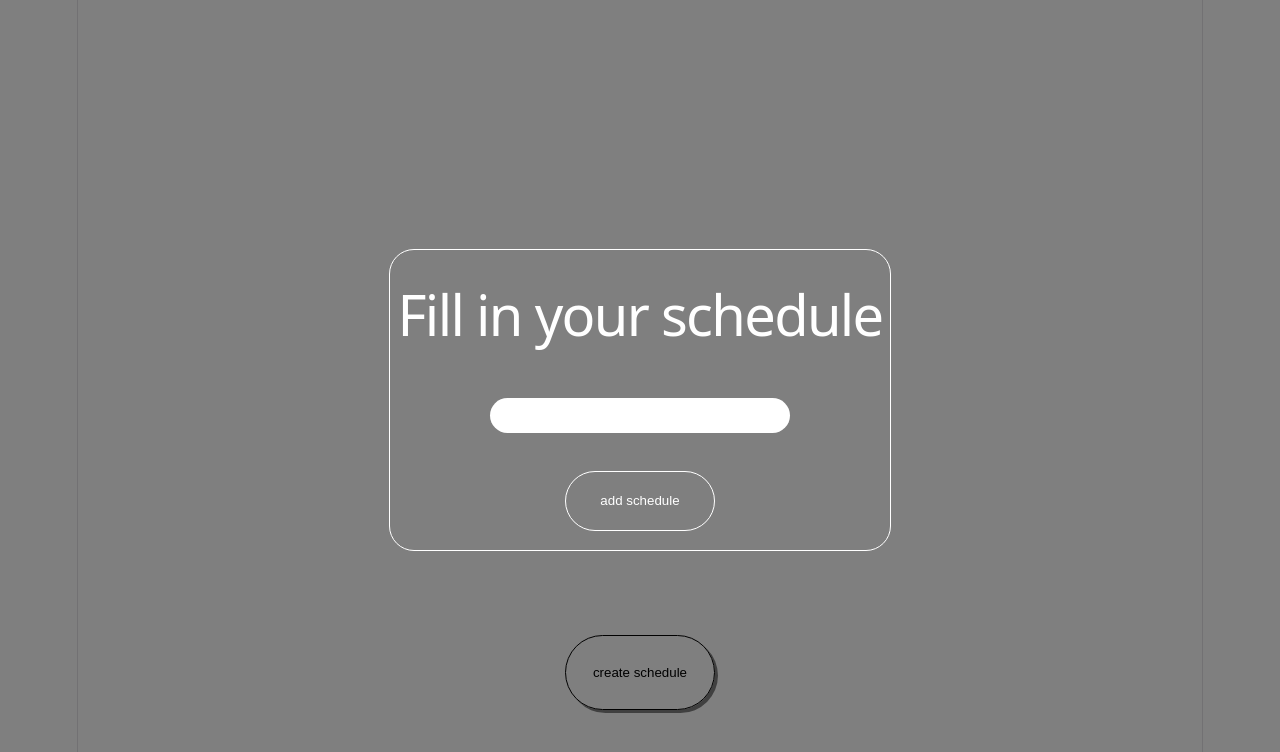
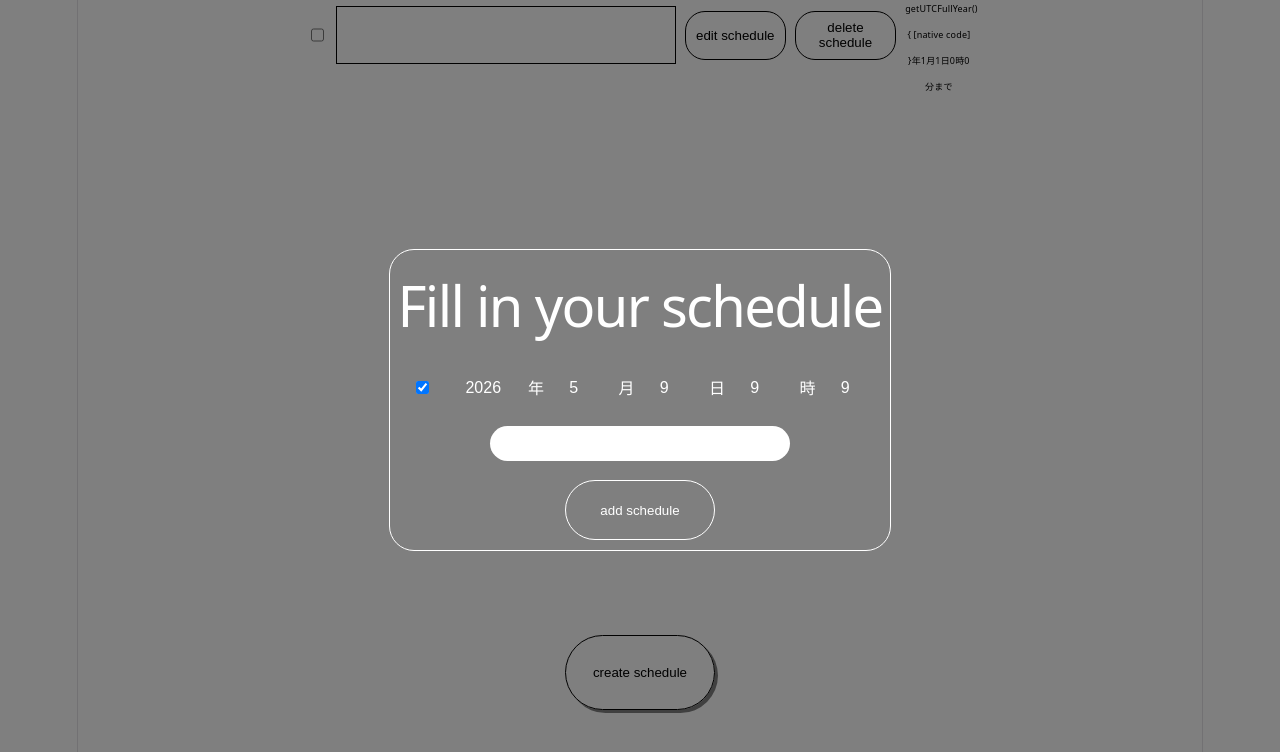
Before and after one commit to rutohe/react_todo, a React (Vite) app: page / in a window 1280 px wide. Both pictures are taken after a click on the button "create schedule". Shown: the top 752 px of the page. Built offline with nearby package versions, Linux system fonts and the light colour scheme.

Commit message:
期限入力追加

```diff
--- a/src/App.css
+++ b/src/App.css
@@ -1,3 +1,6 @@
+body{
+  user-select: none;
+}
 .modal{
   width: 500px;
   height: 300px;
@@ -87,7 +90,7 @@ body{
   justify-content: space-around;
   align-items: center;
 }
-.row p{
+.schedule-name{
   width: 50%;
   height: 80%;
   border: 1px solid black;
@@ -98,9 +101,11 @@ body{
 .row button{
   border: 1px solid black;
   border-radius: 20px;
-  background: transparent;
   width: 15%;
   height: 70%;
+  background: transparent;
+  position: relative;
+  overflow: hidden;
 }
 .row input{
   height: 100%;
@@ -108,3 +113,54 @@ body{
 .done{
   background-color: lightgreen;
 }
+.date-wrapper{
+  width: 100%;
+  display: flex;
+  flex-direction: row;
+  justify-content: space-around;
+  align-items: center;
+  color: white;
+  font-size: 16px;
+}
+.date-wrapper input{
+  color: white;
+  text-align: center;
+  font-size: 16px;
+}
+.no-deadline{
+  filter: brightness(.7);
+}
+.deadline{
+  width: 10%;
+  border: none;
+  font-size: .5em;
+  color: black;
+}
+.delete-btn::after{
+  content: "";
+  width: 100%;
+  height: 100%;
+  background-color: rgba(255, 0, 0, 0.5);
+  position: absolute;
+  inset: 0;
+  border-radius: 20px;
+  transform: translate(100% ,0);
+  transition: transform .5s;
+}
+.edit-btn::after{
+    content: "";
+  width: 100%;
+  height: 100%;
+  background-color: rgba(0, 255, 0, 0.5);
+  position: absolute;
+  inset: 0;
+  border-radius: 20px;
+  transform: translate(100% ,0);
+  transition: transform .5s;
+}
+.delete-btn:hover::after{
+  transform: translate(0,0);
+}
+.edit-btn:hover:after{
+  transform: translate(0,0);
+}
--- a/src/App.jsx
+++ b/src/App.jsx
@@ -6,14 +6,25 @@ import heroImg from './assets/hero.png'
 import './App.css'
 
 function App() {
+  const now = new Date()
+  const dateObj = {
+    year:now.getFullYear(),
+    month:now.getMonth() + 1,
+    day:now.getDate(),
+    hour:now.getHours(),
+    minute:now.getMinutes()
+  }
   const [modalOpen,setModalOpen] = useState(false)
   const [input,setInput] = useState("")
   const [isEdit,setIsEdit] = useState({editing:false,row:-1})
+  const [deadline,setDeadline] = useState(dateObj)
+  const [isLine,setIsLine] = useState(true)
+
 
 
   const [schedule,setSchedule] = useState(()=>{
     const savedSchedule = localStorage.getItem('schedule')
-    return (savedSchedule) ? JSON.parse(savedSchedule) : []
+    return (savedSchedule) ? JSON.parse(savedSchedule) : [{text:"",checked:false,deadline:{year:now.getUTCFullYear,month:1,day:1,hour:0,minute:0},isDeadLine:true}]
   })
   useEffect(() => {
     localStorage.setItem(
@@ -23,15 +34,35 @@ function App() {
     console.log(localStorage);
 
   }, [schedule])
+  const modalInit = () => {
+    setInput("")
+    setIsEdit({editing:false,row:-1})
+    setDeadline(dateObj)
+    setIsLine(isLine)
+  }
+  const inputEnter = () => {
+    if (!input.trim()) return
+      setModalOpen(false)
+      if(isEdit.editing){
+        setSchedule((schedule)=>
+          schedule.map((item,index)=>{
+            return index === isEdit.row ? {text:input,checked:item.checked,deadline:deadline,isDeadLine:isLine} : item
+          })
+        )
+      }
+      else{
+        setSchedule((schedule)=>[...schedule,{text:input,checked:false,deadline:deadline,isDeadLine:isLine}])
+      }
+      modalInit();
+    }
   return (
     <>
       <button
       type='button'
       className='open-btn'
       onClick={()=>{
-        setInput("")
-        setIsEdit({editing:false,row:-1})
         setModalOpen(true)
+        modalInit()
       }}
       >
         create schedule
@@ -39,7 +70,6 @@ function App() {
       <div className='schedule-wrapper'>
       {schedule.map((item,index) => {
         return <div key={index} className={item.checked ? 'row done' :'row'}>
-          <p>{item.text}</p>
           <input
             type="checkbox"
             checked={item.checked}
@@ -53,6 +83,7 @@ function App() {
               })
             }}
           />
+          <p className='schedule-name'>{item.text}</p>
           <button
             type='button'
             className='edit-btn'
@@ -60,6 +91,8 @@ function App() {
               setModalOpen(true)
               setIsEdit({editing:true,row:index})
               setInput(item.text)
+              setDeadline(item.deadline)
+              setIsLine(item.isDeadLine)
             }}
           >
             edit schedule
@@ -77,6 +110,7 @@ function App() {
           >
             delete schedule
           </button>
+          <p className='deadline'>{(item.isDeadLine) ? `${item.deadline.year}年${item.deadline.month}月${item.deadline.day}日${item.deadline.hour}時${item.deadline.minute}分まで` : '期限なし'}</p>
         </div>
       })}
       </div>
@@ -90,31 +124,87 @@ function App() {
           onClick={(e) => e.stopPropagation()}//親への伝播ストップ
         >
           <h1>Fill in your schedule</h1>
-          <div className='input-wrapper'><input
-          type="text"
-          value={input}
-          onChange={(e)=>setInput(e.target.value)}
-          /></div>
+          <div className={(!isLine) ? 'date-wrapper no-deadline' : 'date-wrapper'}>
+            <input
+              type="checkbox"
+              checked={isLine}
+              onChange={()=>{
+                setIsLine(!isLine)
+              }}
+            />
+            <input
+              type="number"
+              min={now.getFullYear()}
+              max={now.getFullYear() + 10}
+              value={deadline.year}
+              disabled={!isLine ? true : false}
+              onChange={(e)=>{
+                return setDeadline({...deadline,year:Number(e.target.value)})
+              }}
+            />
+            年
+            <input
+              type='number'
+              min="1"
+              max="12"
+              value={deadline.month}
+              disabled={!isLine ? true : false}
+              onChange={(e)=>{
+                return setDeadline({...deadline,month:Number(e.target.value)})
+              }}
+            />
+            月
+            <input
+              type='number'
+              min="1"
+              max="31"
+              value={deadline.day}
+              disabled={!isLine ? true : false}
+              onChange={(e)=>{
+                return setDeadline({...deadline,day:Number(e.target.value)})
+              }}
+            />
+            日
+            <input
+              type='number'
+              min="0"
+              max="23"
+              value={deadline.hour}
+              disabled={!isLine ? true : false}
+              onChange={(e)=>{
+                return setDeadline({...deadline,hour:Number(e.target.value)})
+              }}
+            />
+            時
+            <input
+              type='number'
+              min="0"
+              max="59"
+              value={deadline.minute}
+              disabled={!isLine ? true : false}
+              onChange={(e)=>{
+                return setDeadline({...deadline,minute:Number(e.target.value)})
+              }}
+            />
+          </div>
+          <div className='input-wrapper'>
+            <input
+              type="text"
+              value={input}
+              onChange={(e)=>setInput(e.target.value)}
+              onKeyUp={(e)=>{
+                if(e.key == 'Enter'){
+                  inputEnter()
+                }
+              }}
+            />
+          </div>
           <button
             type='button'
             className='submit-btn'
             onClick={()=>{
-              if (!input.trim()) return
-              setModalOpen(false)
-              if(isEdit.editing){
-                setSchedule((schedule)=>
-                  schedule.map((item,index)=>{
-                    return index === isEdit.row ? {text:input,checked:item.checked} : item
-                  })
-                )
-              }
-              else{
-                setSchedule((schedule)=>[...schedule,{text:input,checked:false}])
-              }
-              setInput("")
-              setIsEdit({editing:false,row:-1})
-            }
-            }
+              inputEnter();
+            }}
           >
             {isEdit.editing ? 'edit schedule' : 'add schedule'}
           </button>
```
